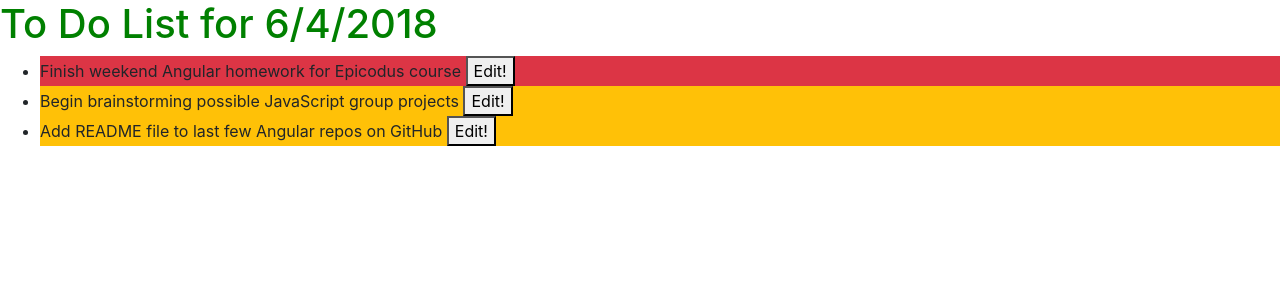
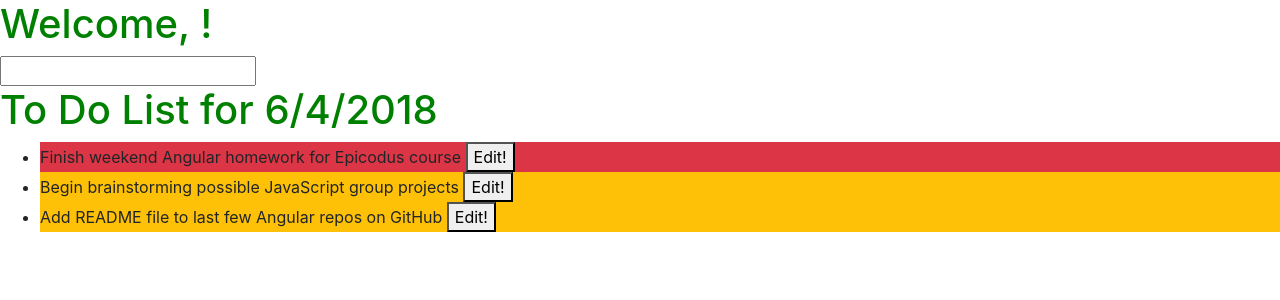
Before and after one commit to NoahNim/ToDoListAngular, an Angular app: page / in a window 1280 px wide. Shown: the top 300 px of the page. Built offline with nearby package versions, Linux system fonts and the light colour scheme.

Commit message:
add 2 way bindings and form data

```diff
--- a/src/app/app.component.html
+++ b/src/app/app.component.html
@@ -1,5 +1,10 @@
+<h1>Welcome, {{userName}}!</h1>
+
+  <form>
+    <input [(ngModel)]="userName" type="text" name="user">
+  </form>
 <h1>To Do List for {{month}}/{{day}}/{{year}}</h1>
 <h3>{{currentTask}}</h3>
-<ul>
-  <li [class]="priorityColor(currentTask)" *ngFor="let currentTask of tasks">{{currentTask.description}}  <button (click)="editTask()">Edit!</button></li>
-</ul>
+  <ul>
+    <li [class]="priorityColor(currentTask)" *ngFor="let currentTask of tasks">{{currentTask.description}}  <button (click)="editTask()">Edit!</button></li>
+  </ul>
--- a/src/app/app.module.ts
+++ b/src/app/app.module.ts
@@ -1,7 +1,6 @@
 import { BrowserModule } from '@angular/platform-browser';
 import { NgModule } from '@angular/core';
-
-
+import { FormsModule }  from '@angular/forms';
 import { AppComponent } from './app.component';
 
 
@@ -10,7 +9,7 @@ import { AppComponent } from './app.component';
     AppComponent
   ],
   imports: [
-    BrowserModule
+    BrowserModule, FormsModule
   ],
   providers: [],
   bootstrap: [AppComponent]
```
